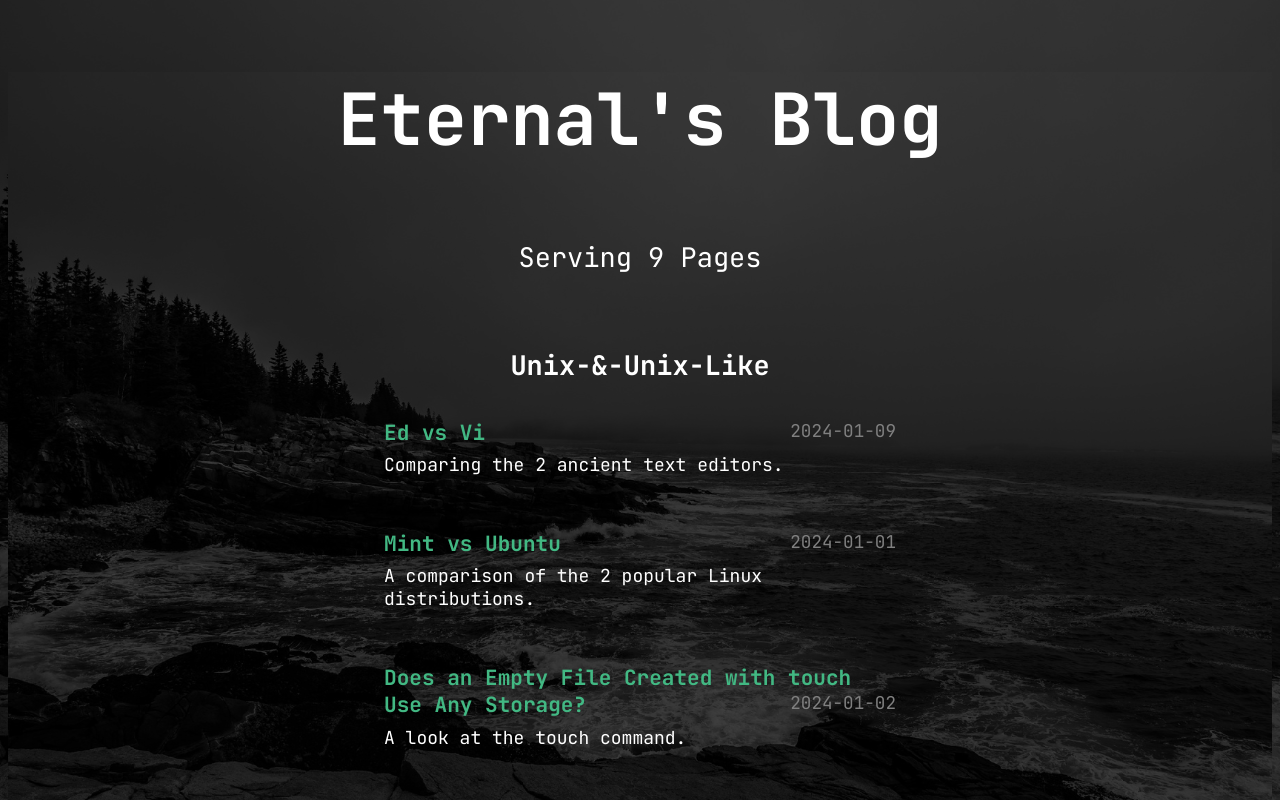
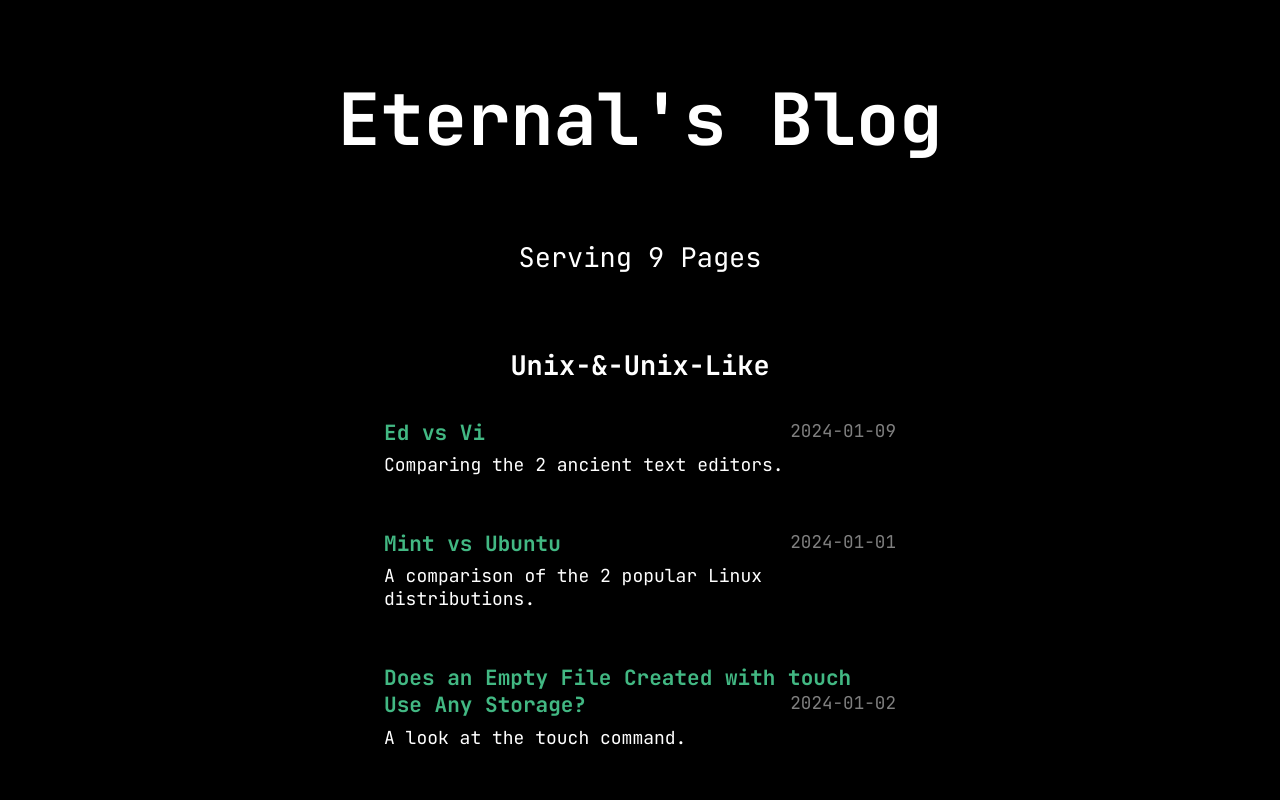
Before and after one commit to EternalBlissed/Vue-Blog, a Vue app: page / in a window 1280 px wide. Shown: the top 800 px of the page. Built offline with nearby package versions, Linux system fonts and the light colour scheme.

Commit message:
Remove Background due to container issues

```diff
--- a/src/App.vue
+++ b/src/App.vue
@@ -22,15 +22,13 @@
 html,
 body {
   background-color: var(--background-color);
-  background-image: var(--background-image);
+  /* background-image: var(--background-image); */
   background-size: cover;
   background-position: center;
   background-repeat: no-repeat;
   background-attachment: fixed;
   font-size: 18px;
-
-  /* Add blur filter */
-  backdrop-filter: blur(10px); /* Adjust the blur radius as needed */
+  backdrop-filter: blur(10px);
 
   /* Add overlay to darken the background */
   position: relative;
--- a/src/views/Blog.vue
+++ b/src/views/Blog.vue
@@ -13,7 +13,7 @@
 .blog .back {
   background-color: rgba(0, 0, 0, 0.5);
   color: white;
-  margin-top: 5rem;
+  margin-top: 0.5rem;
   text-decoration: none;
   padding: 10px 15px;
   border: 1px solid currentColor;
```
